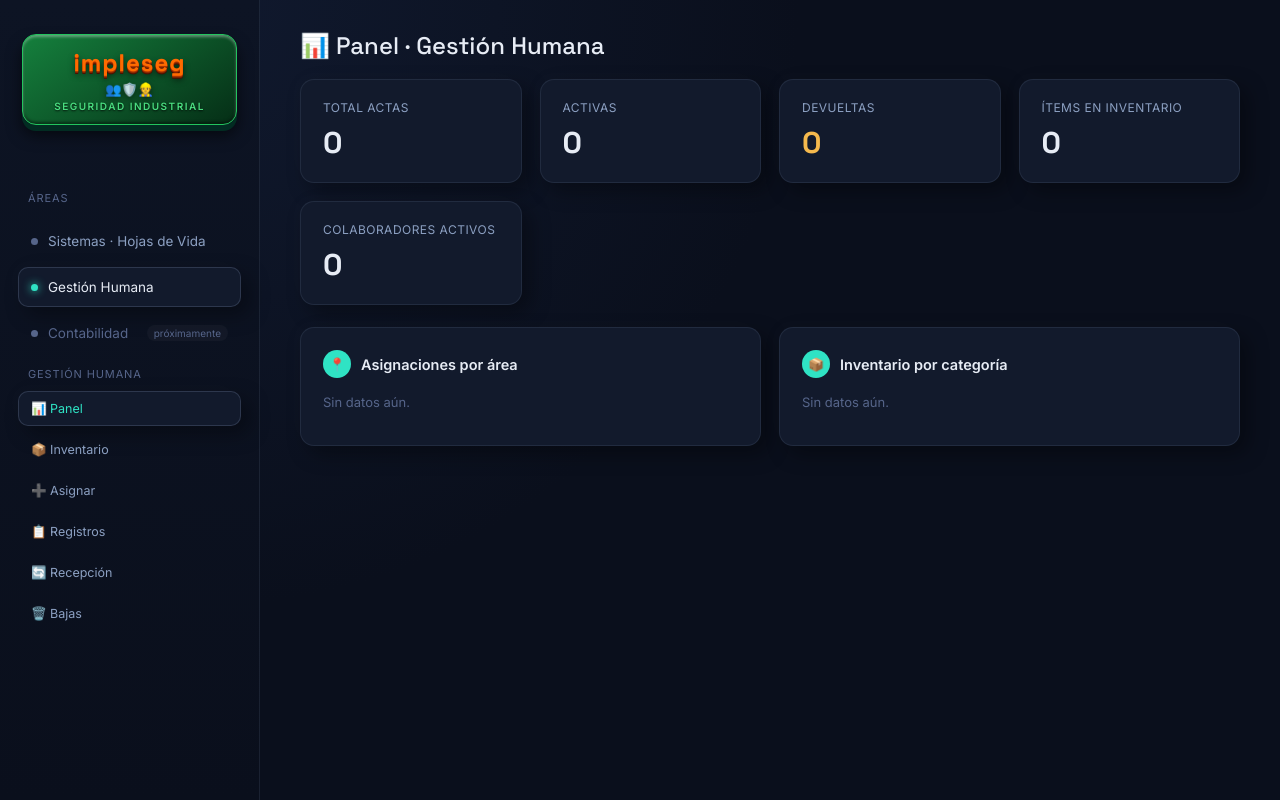
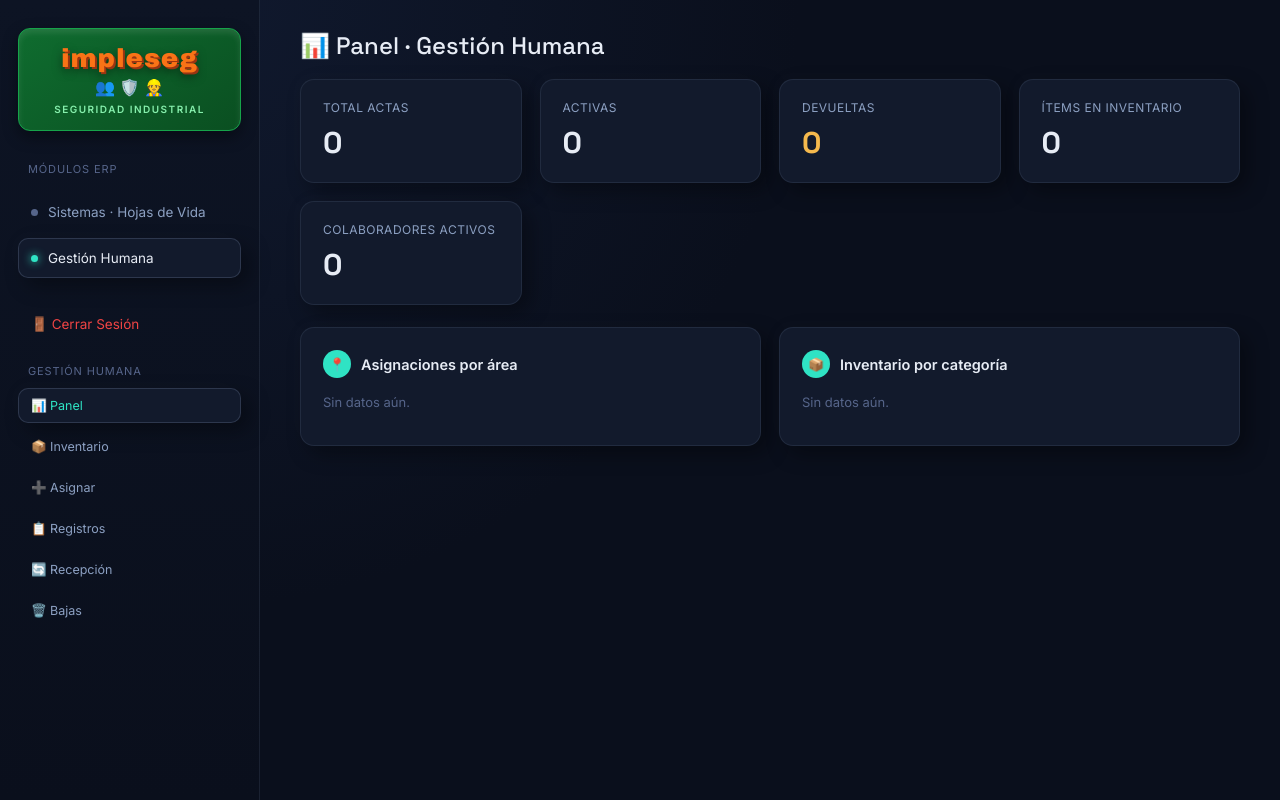
Before and after one commit to steven464328/IMPLESEG, a FastAPI app: template app/templates/gestion_humana.html in a window 1280 px wide. Run offline with FastAPI, Linux system fonts and the light colour scheme; the template is opened without the code that fills it, so the values that code supplies are empty; parts of the project's set-up code (start-up, migrations or seed data) failed here and were passed over.

Commit message:
Feature: Implementar Login de seguridad y unificar logo y menu de navegacion

```diff
--- a/app/main.py
+++ b/app/main.py
@@ -1,33 +1,28 @@
-from fastapi import FastAPI
+import os
+from fastapi import FastAPI, Depends, Request, Form, HTTPException
+from fastapi.responses import HTMLResponse, RedirectResponse, FileResponse
 from fastapi.staticfiles import StaticFiles
-from fastapi.responses import FileResponse
-from app.routers import dashboard_equipos, impresoras
 from app.database import init_db
 
+# Importar todos los routers
 from app.routers import (
-    dashboard,
-    equipos,
-    gh_inventario,
-    gh_asignaciones,
-    gh_bajas,
-    recepcion,
-    etiquetas_usb,
-    hv_equipos, # <-- ¡Añadido aquí para que reconozca el router!
+    dashboard, equipos, gh_inventario, gh_asignaciones,
+    gh_bajas, recepcion, etiquetas_usb, dashboard_equipos,
+    impresoras, hv_equipos
 )
-
-import os
 
 BASE_DIR = os.path.dirname(os.path.abspath(__file__))
 
-app = FastAPI(
-    title="ERP EJ Soluciones",
-    version="2.0.0",
-)
+app = FastAPI(title="ERP IMPLESEG", version="2.0.0")
 
 @app.on_event("startup")
 def startup():
     init_db()
 
+# Montar archivos estáticos (CSS, JS, Imágenes)
+app.mount("/static", StaticFiles(directory=os.path.join(BASE_DIR, "static")), name="static")
+
+# Incluir routers de APIs
 app.include_router(dashboard.router)
 app.include_router(equipos.router)
 app.include_router(gh_inventario.router)
@@ -39,21 +34,86 @@ app.include_router(dashboard_equipos.router)
 app.include_router(impresoras.router)
 app.include_router(hv_equipos.router)
 
-app.mount(
-    "/static",
-    StaticFiles(directory=os.path.join(BASE_DIR, "static")),
-    name="static",
-)
+# ==========================================
+# SISTEMA DE SEGURIDAD BÁSICO (LOGIN)
+# ==========================================
+
+# Aquí defines qué correos tienen permiso de administrador total
+USUARIOS_PERMITIDOS = {
+    "admin@impleseg.com": "admin123",
+    "gerencia@impleseg.com": "impleseg2024",
+    "sistemas@impleseg.com": "sistemas2024"
+}
+
+def verificar_sesion(request: Request):
+    usuario = request.cookies.get("sesion_erp")
+    if not usuario or usuario not in USUARIOS_PERMITIDOS:
+        return False
+    return True
+
+@app.get("/login", response_class=HTMLResponse)
+def login_page():
+    # Una pantalla de login muy sencilla y elegante
+    html = """
+    <!DOCTYPE html>
+    <html lang="es">
+    <head>
+        <meta charset="UTF-8">
+        <title>Login · IMPLESEG ERP</title>
+        <style>
+            body { background: #0b1121; color: #fff; font-family: sans-serif; display: flex; justify-content: center; align-items: center; height: 100vh; margin: 0; }
+            .login-box { background: #1e293b; padding: 40px; border-radius: 12px; box-shadow: 0 10px 25px rgba(0,0,0,0.5); text-align: center; width: 300px; border-top: 4px solid #10b981; }
+            input { width: 100%; padding: 10px; margin: 10px 0; border-radius: 6px; border: 1px solid #334155; background: #0f172a; color: white; box-sizing: border-box; }
+            button { width: 100%; padding: 10px; background: #10b981; color: white; border: none; border-radius: 6px; font-weight: bold; cursor: pointer; margin-top: 10px; }
+            button:hover { background: #059669; }
+        </style>
+    </head>
+    <body>
+        <div class="login-box">
+            <h2 style="color:#10b981; margin-top:0;">IMPLESEG ERP</h2>
+            <p style="font-size:13px; color:#94a3b8; margin-bottom:20px;">Ingresa tus credenciales de acceso</p>
+            <form method="POST" action="/login">
+                <input type="email" name="correo" placeholder="Correo corporativo" required>
+                <input type="password" name="password" placeholder="Contraseña" required>
+                <button type="submit">Iniciar Sesión</button>
+            </form>
+        </div>
+    </body>
+    </html>
+    """
+    return HTMLResponse(content=html)
+
+@app.post("/login")
+def procesar_login(correo: str = Form(...), password: str = Form(...)):
+    if correo in USUARIOS_PERMITIDOS and USUARIOS_PERMITIDOS[correo] == password:
+        response = RedirectResponse(url="/", status_code=302)
+        # Guarda una cookie en el navegador que dura 24 horas
+        response.set_cookie(key="sesion_erp", value=correo, max_age=86400)
+        return response
+
+    return HTMLResponse(content="<script>alert('Correo o contraseña incorrectos'); window.location.href='/login';</script>")
+
+@app.get("/logout")
+def logout():
+    response = RedirectResponse(url="/login", status_code=302)
+    response.delete_cookie("sesion_erp")
+    return response
+
+# ==========================================
+# RUTAS PROTEGIDAS (INTERFAZ VISUAL)
+# ==========================================
 
 @app.get("/")
-def index():
+def index(request: Request):
+    if not verificar_sesion(request): return RedirectResponse(url="/login")
     return FileResponse(os.path.join(BASE_DIR, "templates", "index.html"))
 
 @app.get("/gestion-humana")
-def gestion_humana():
+def gestion_humana(request: Request):
+    if not verificar_sesion(request): return RedirectResponse(url="/login")
     return FileResponse(os.path.join(BASE_DIR, "templates", "gestion_humana.html"))
 
-# <-- NUEVA RUTA PARA QUE CARGUE LA PANTALLA DE HOJAS DE VIDA -->
 @app.get("/hojas_vida")
-def hojas_vida():
+def hojas_vida(request: Request):
+    if not verificar_sesion(request): return RedirectResponse(url="/login")
     return FileResponse(os.path.join(BASE_DIR, "templates", "hojas_vida.html"))
--- a/app/templates/gestion_humana.html
+++ b/app/templates/gestion_humana.html
@@ -30,23 +30,21 @@
 </head>
 <body>
 <div class="app-shell">
-  <aside class="sidebar">
-    <div class="brand brand-3d">
-      <div class="brand-logo-container">
-        <div class="brand-3d-box">
-          <span class="brand-title-3d">impleseg</span>
-          <div class="brand-icon-group"><span>👥</span><span>🛡️</span><span>👷</span></div>
-          <span class="brand-sub-3d">Seguridad Industrial</span>
-        </div>
-      </div>
+<aside class="sidebar">
+    <div style="background: linear-gradient(145deg, #0f6c2f, #0a4f21); padding: 15px; border-radius: 12px; text-align: center; margin-bottom: 25px; box-shadow: inset 0px 4px 6px rgba(255,255,255,0.1), 0px 6px 15px rgba(0,0,0,0.4); border: 1px solid #16a34a; cursor: pointer;" onclick="window.location.href='/'">
+      <div style="font-family: 'Arial Black', sans-serif; font-size: 26px; color: #f97316; text-shadow: 2px 2px 0px #9a3412, 0px 4px 10px rgba(0,0,0,0.5); letter-spacing: 1px; margin-bottom: 5px;">impleseg</div>
+      <div style="font-size: 16px; margin-bottom: 6px;">👥 🛡️ 👷</div>
+      <div style="font-family: 'Inter', sans-serif; font-size: 10px; font-weight: 800; color: #86efac; letter-spacing: 1.5px;">SEGURIDAD INDUSTRIAL</div>
     </div>
+
     <nav class="nav-modules">
-      <div class="nav-group-label">Áreas</div>
-      <button class="nav-item" onclick="window.location.href='/'"><span class="dot"></span> Sistemas · Hojas de Vida</button>
+      <div class="nav-group-label">Módulos ERP</div>
+      <button class="nav-item" onclick="window.location.href='/hojas_vida'"><span class="dot"></span> Sistemas · Hojas de Vida</button>
       <button class="nav-item active"><span class="dot dot-live"></span> Gestión Humana</button>
-      <button class="nav-item is-locked" disabled><span class="dot"></span> Contabilidad <em>próximamente</em></button>
+      <button class="nav-item" onclick="window.location.href='/logout'" style="color: #ef4444; margin-top: 20px;">🚪 Cerrar Sesión</button>
     </nav>
-    <div class="nav-group-label" style="margin-top:14px">Gestión Humana</div>
+
+    <div class="nav-group-label" style="margin-top:20px">Gestión Humana</div>
     <nav class="nav-modules" id="ghSubNav">
       <button class="nav-item sub on" data-v="dash">📊 Panel</button>
       <button class="nav-item sub" data-v="inv">📦 Inventario</button>
```
